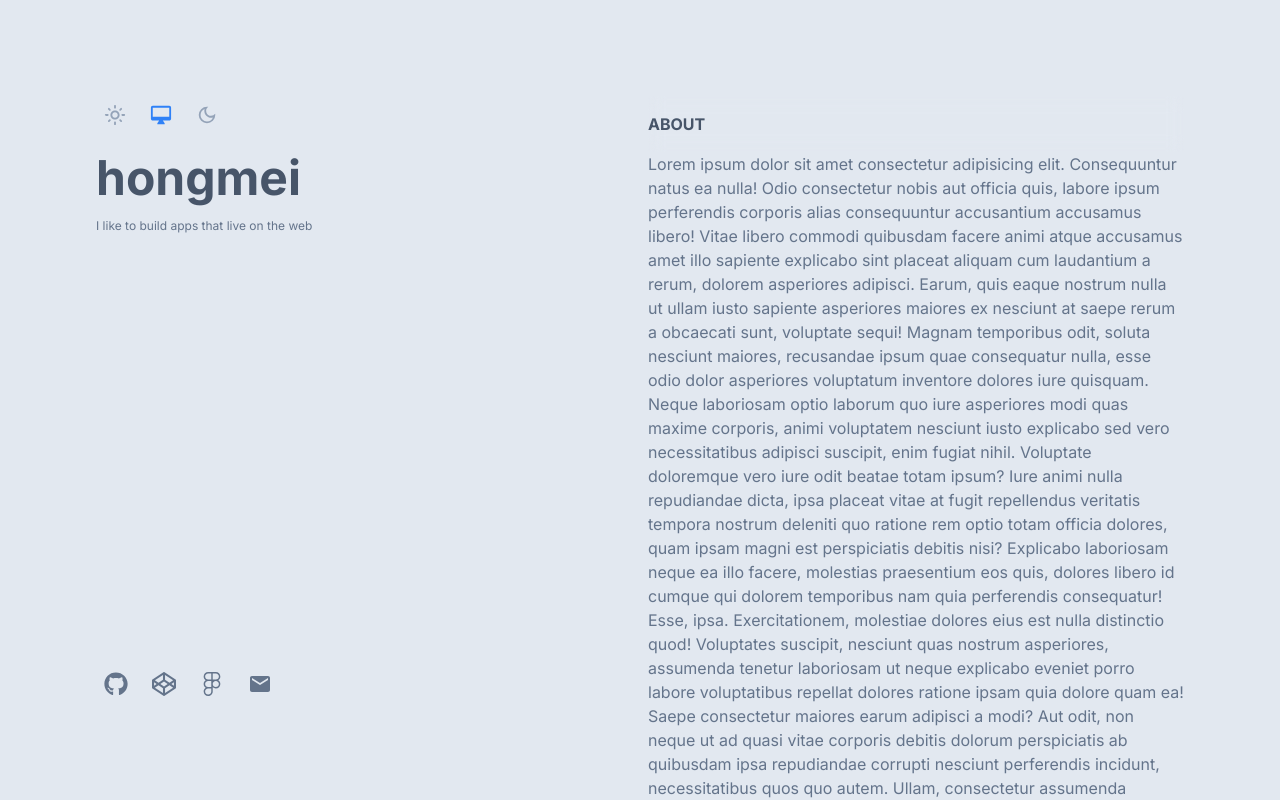
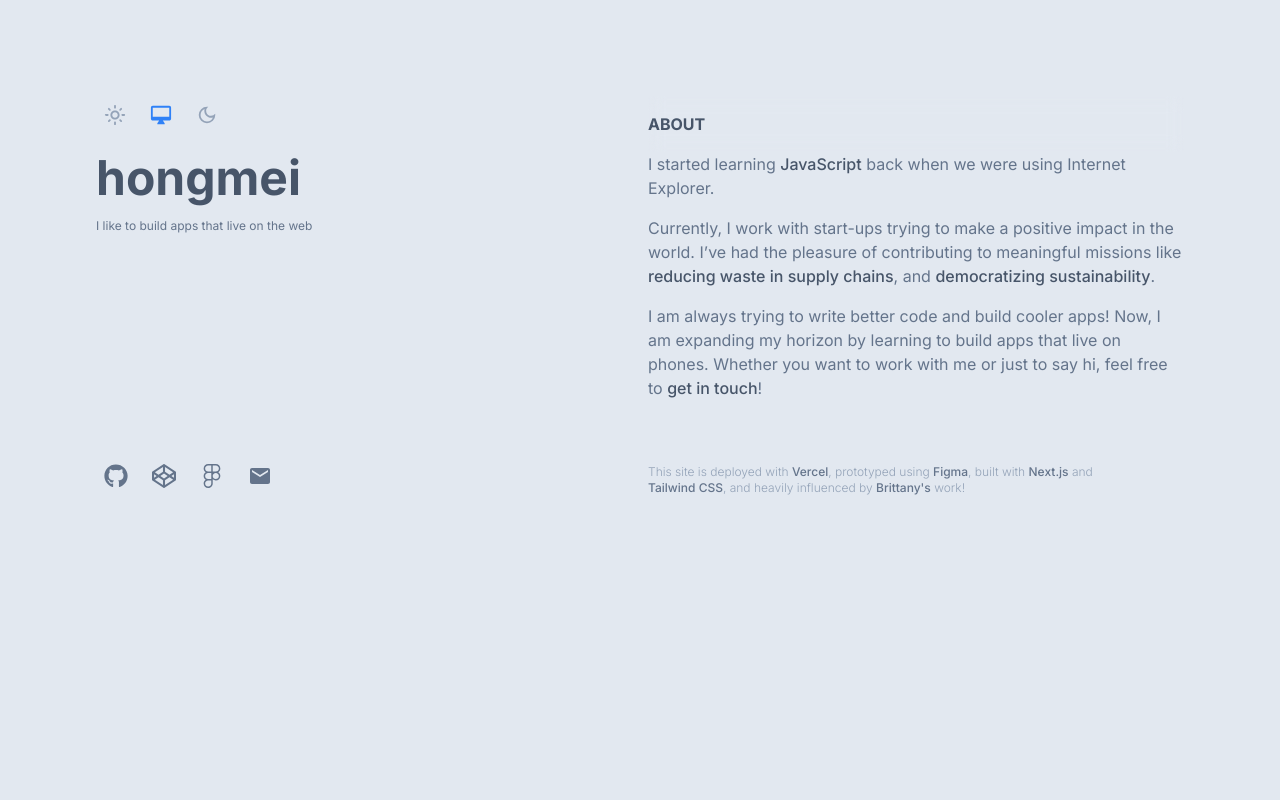
Before and after one commit to hongmei-codes/hongmei-codes.github.io, a Next.js app: page / in a window 1280 px wide. Shown: the top 800 px of the page. Built offline with nearby package versions, Linux system fonts and the light colour scheme.

Commit message:
added about section

```diff
--- a/app/components/Content.tsx
+++ b/app/components/Content.tsx
@@ -1,55 +1,5 @@
+import Intro from "./Intro";
+
 export default function Content() {
-  return (
-    <section id="about" className="mb-16">
-      <div className="sticky top-0 z-20 backdrop-blur py-4">
-        <h2 className="dark:text-slate-200 text-slate-600 font-bold">ABOUT</h2>
-      </div>
-      <p className="mb-4">
-        Lorem ipsum dolor sit amet consectetur adipisicing elit. Consequuntur
-        natus ea nulla! Odio consectetur nobis aut officia quis, labore ipsum
-        perferendis corporis alias consequuntur accusantium accusamus libero!
-        Vitae libero commodi quibusdam facere animi atque accusamus amet illo
-        sapiente explicabo sint placeat aliquam cum laudantium a rerum, dolorem
-        asperiores adipisci. Earum, quis eaque nostrum nulla ut ullam iusto
-        sapiente asperiores maiores ex nesciunt at saepe rerum a obcaecati sunt,
-        voluptate sequi! Magnam temporibus odit, soluta nesciunt maiores,
-        recusandae ipsum quae consequatur nulla, esse odio dolor asperiores
-        voluptatum inventore dolores iure quisquam. Neque laboriosam optio
-        laborum quo iure asperiores modi quas maxime corporis, animi voluptatem
-        nesciunt iusto explicabo sed vero necessitatibus adipisci suscipit, enim
-        fugiat nihil. Voluptate doloremque vero iure odit beatae totam ipsum?
-        Iure animi nulla repudiandae dicta, ipsa placeat vitae at fugit
-        repellendus veritatis tempora nostrum deleniti quo ratione rem optio
-        totam officia dolores, quam ipsam magni est perspiciatis debitis nisi?
-        Explicabo laboriosam neque ea illo facere, molestias praesentium eos
-        quis, dolores libero id cumque qui dolorem temporibus nam quia
-        perferendis consequatur! Esse, ipsa. Exercitationem, molestiae dolores
-        eius est nulla distinctio quod! Voluptates suscipit, nesciunt quas
-        nostrum asperiores, assumenda tenetur laboriosam ut neque explicabo
-        eveniet porro labore voluptatibus repellat dolores ratione ipsam quia
-        dolore quam ea! Saepe consectetur maiores earum adipisci a modi? Aut
-        odit, non neque ut ad quasi vitae corporis debitis dolorum perspiciatis
-        ab quibusdam ipsa repudiandae corrupti nesciunt perferendis incidunt,
-        necessitatibus quos quo autem. Ullam, consectetur assumenda nostrum
-        laborum iste quos quod est deserunt minus provident porro corrupti
-        maxime quibusdam tempore. Magnam impedit sunt doloremque labore
-        laboriosam eum voluptatum. Magni dolores voluptatem adipisci tenetur ab
-        qui culpa temporibus expedita consectetur quo suscipit, illum
-        reprehenderit eius explicabo, necessitatibus libero? Magni molestiae
-        nisi minus repudiandae officia, nostrum enim incidunt debitis
-        repellendus soluta quia similique quidem illum voluptatibus quis? Itaque
-        perspiciatis alias praesentium sapiente odit amet dignissimos fugit
-        magni dolores velit fugiat, adipisci et corrupti consequatur qui quod
-        nemo a quisquam expedita? Ullam, omnis facilis saepe debitis rem
-        repellat hic ducimus commodi voluptates iusto adipisci accusantium minus
-        reiciendis quisquam possimus corporis voluptate tempora rerum similique?
-        Non excepturi adipisci, sapiente omnis recusandae architecto repellat
-        cumque earum vitae esse reprehenderit aspernatur voluptas porro ea odit
-        neque libero alias aliquid amet aliquam tempora ab molestiae? A quo
-        delectus laudantium explicabo eligendi, exercitationem quae aliquam
-        dolores, recusandae necessitatibus nostrum! Ea qui velit quae eos in
-        suscipit, magni nesciunt sed odit nam dicta ratione illo.
-      </p>
-    </section>
-  );
+  return <Intro />;
 }
--- /dev/null
+++ b/app/components/Intro.tsx
@@ -0,0 +1,53 @@
+export default function Intro() {
+  return (
+    <section id="about" className="mb-16">
+      <div className="sticky top-0 z-20 backdrop-blur py-4">
+        <h2 className="dark:text-slate-200 text-slate-600 font-bold">ABOUT</h2>
+      </div>
+      <p className="mb-4">
+        I started learning{" "}
+        <a
+          href="https://www.w3schools.com/js/"
+          target="_blank"
+          className="font-medium dark:text-slate-200 text-slate-600 hover:text-primary"
+        >
+          JavaScript
+        </a>{" "}
+        back when we were using Internet Explorer.{" "}
+      </p>
+      <p className="mb-4">
+        Currently, I work with start-ups trying to make a positive impact in the
+        world. I’ve had the pleasure of contributing to meaningful missions like{" "}
+        <a
+          href="https://www.stemly.ai/"
+          target="_blank"
+          className="font-medium dark:text-slate-200 text-slate-600 hover:text-primary"
+        >
+          reducing waste in supply chains
+        </a>
+        , and{" "}
+        <a
+          href="https://www.rimm.io/"
+          target="_blank"
+          className="font-medium dark:text-slate-200 text-slate-600 hover:text-primary"
+        >
+          democratizing sustainability
+        </a>
+        .
+      </p>
+      <p className="mb-4">
+        I am always trying to write better code and build cooler apps! Now, I am
+        expanding my horizon by learning to build apps that live on phones.
+        Whether you want to work with me or just to say hi, feel free to{" "}
+        <a
+          href="mailto:duhongmei@pm.me"
+          target="_blank"
+          className="font-medium dark:text-slate-200 text-slate-600 hover:text-primary"
+        >
+          get in touch
+        </a>
+        !
+      </p>
+    </section>
+  );
+}
```
